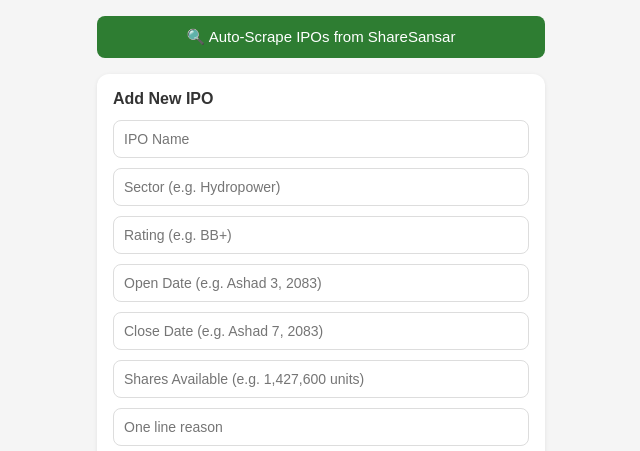
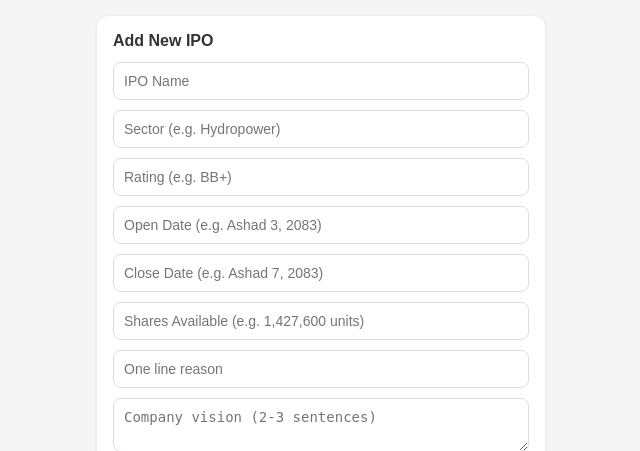
Before and after one commit to sumitcdyconnect-arch/nepse-ipo-screener, a Flask app: page /admin in a window 1280 px wide. Shown: the part 109-560 px from the top of the page, without its empty margins (319-959 px from the left). Run offline with Flask 3, Linux system fonts and the light colour scheme; data that the repository does not hold is empty.

Commit message:
remove auto scrape button

```diff
--- a/templates/admin.html
+++ b/templates/admin.html
@@ -1,10 +1,6 @@
 {% extends 'base.html' %}
 {% block content %}
 
-<a href="/admin/scrape?key={{ request.args.get('key') }}"
-    style="display:block; width:100%; padding:12px; background:#2e7d32; color:white; border:none; border-radius:8px; font-size:15px; cursor:pointer; text-align:center; margin-bottom:16px; text-decoration:none;">
-    🔍 Auto-Scrape IPOs from ShareSansar
-</a>
 
 <div class="card">
     <div style="font-weight:bold; margin-bottom:12px;">Add New IPO</div>
```
